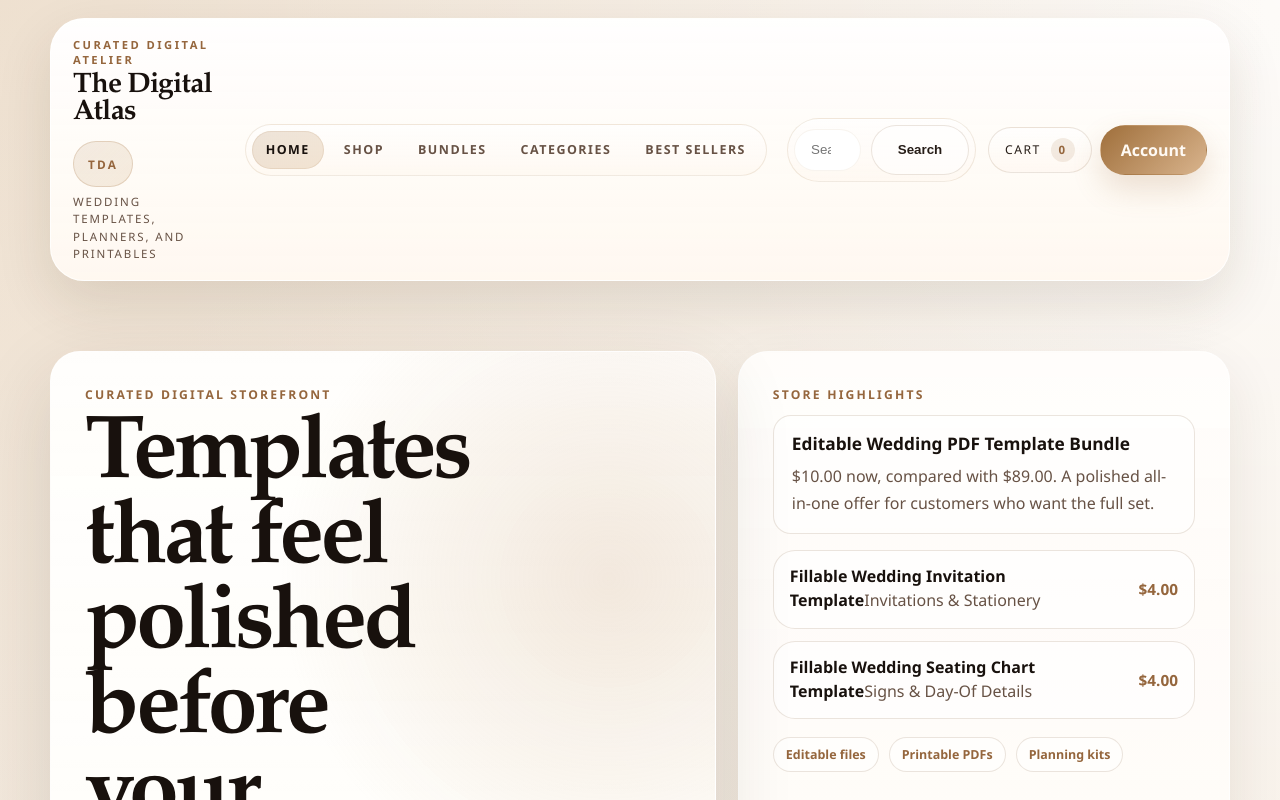
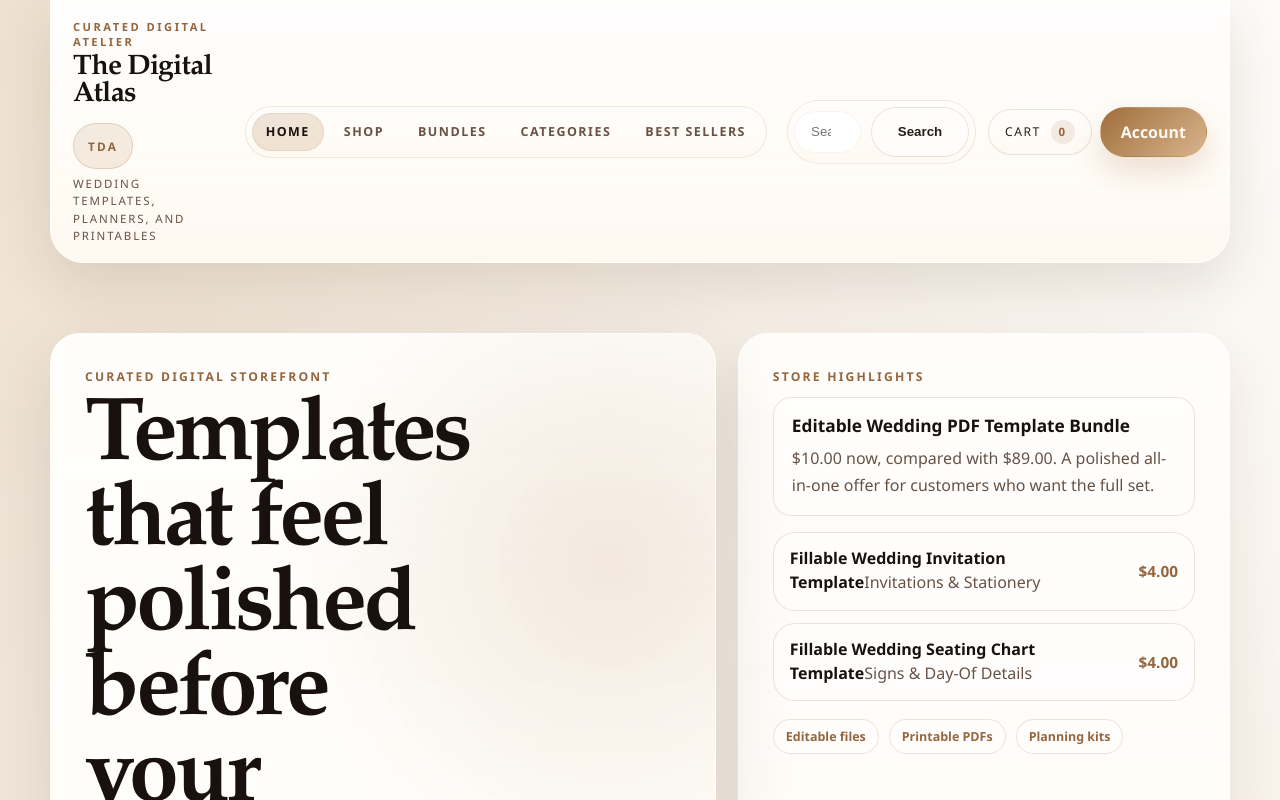
Before and after one commit to testwithmsk-sat/atlas, a Next.js app in the folder atlas-next/: page / in a window 1280 px wide. Shown: the top 800 px of the page. Built offline with nearby package versions, Linux system fonts and the light colour scheme; no server answers.

Commit message:
Keep header fixed at top

```diff
--- a/atlas-next/app/globals.css
+++ b/atlas-next/app/globals.css
@@ -56,25 +56,18 @@ img {
 
 .site-header {
   position: sticky;
-  top: 18px;
-  z-index: 10;
-  margin: 18px 0 32px;
+  top: 0;
+  z-index: 30;
+  margin: 0 0 32px;
   padding: 18px 22px;
   border: 1px solid rgba(255, 255, 255, 0.76);
-  border-radius: 34px;
+  border-radius: 0 0 34px 34px;
   background:
     linear-gradient(180deg, rgba(255, 255, 255, 0.92), rgba(255, 248, 240, 0.86)),
     rgba(255, 251, 245, 0.94);
   backdrop-filter: blur(18px);
   box-shadow: 0 22px 56px rgba(61, 39, 20, 0.12);
-  transition: transform 220ms ease, opacity 220ms ease, box-shadow 220ms ease;
-  will-change: transform;
-}
-
-.site-header.is-hidden {
-  transform: translateY(calc(-100% - 24px));
-  opacity: 0;
-  pointer-events: none;
+  transition: box-shadow 220ms ease;
 }
 
 .site-header-top {
--- a/atlas-next/components/site-header.js
+++ b/atlas-next/components/site-header.js
@@ -1,6 +1,5 @@
 "use client";
 
-import { useEffect, useRef, useState } from "react";
 import Link from "next/link";
 import { usePathname } from "next/navigation";
 import { useCart } from "@/components/cart-provider";
@@ -23,35 +22,9 @@ function isPrimaryLinkActive(pathname, href) {
 export function SiteHeader() {
   const { itemCount } = useCart();
   const pathname = usePathname();
-  const [isHidden, setIsHidden] = useState(false);
-  const lastScrollYRef = useRef(0);
-
-  useEffect(() => {
-    const handleScroll = () => {
-      const currentScrollY = window.scrollY;
-      const isNearTop = currentScrollY < 96;
-      const isScrollingDown = currentScrollY > lastScrollYRef.current;
-      const hasPassedThreshold = currentScrollY > 160;
-
-      if (isNearTop || !hasPassedThreshold || !isScrollingDown) {
-        setIsHidden(false);
-      } else {
-        setIsHidden(true);
-      }
-
-      lastScrollYRef.current = currentScrollY;
-    };
-
-    lastScrollYRef.current = window.scrollY;
-    window.addEventListener("scroll", handleScroll, { passive: true });
-
-    return () => {
-      window.removeEventListener("scroll", handleScroll);
-    };
-  }, []);
 
   return (
-    <header className={`site-header${isHidden ? " is-hidden" : ""}`}>
+    <header className="site-header">
       <div className="site-header-top">
         <Link className="brand-mark" href="/">
           <span className="brand-kicker">Curated Digital Atelier</span>
```
